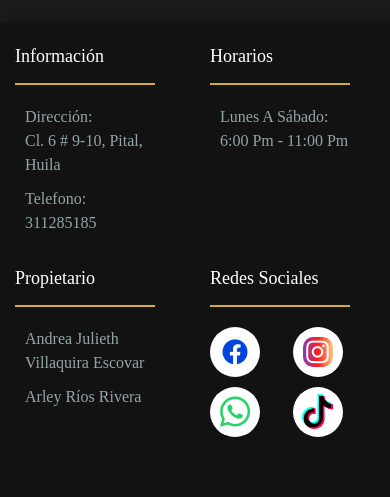
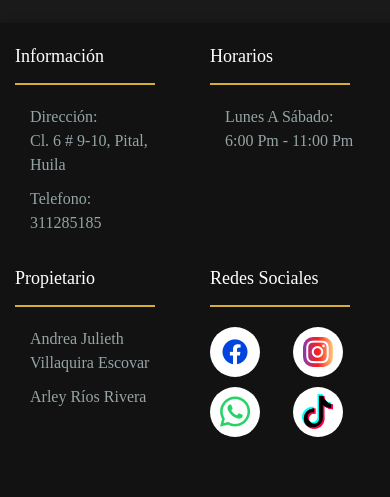
Before and after one commit to Jose-Pachongo/Chok-Dog, a Django app: page /historial in a window 390 px wide. Shown: the part 733-1230 px from the top of the page. Run offline with Django 5.2, Linux system fonts and the light colour scheme; some libraries are stand-ins or nearby versions; some web fonts are replaced.

Commit message:
domingo-16

```diff
--- a/comida/static/historial.css
+++ b/comida/static/historial.css
@@ -162,7 +162,7 @@
 }
 
 
-@media screen and (max-width: 420px) {
+@media screen and (max-width: 500px) {
     /* Ajuste en el contenedor principal */
 
 
@@ -205,9 +205,7 @@
     }
 
     /* Espaciado de la lista de productos */
-    ul {
-        padding-left: 10px;  /* Reducir el padding izquierdo */
-    }
+
 
     /* Botón de eliminar (ajuste visual) */
     .btn.delete {
```
